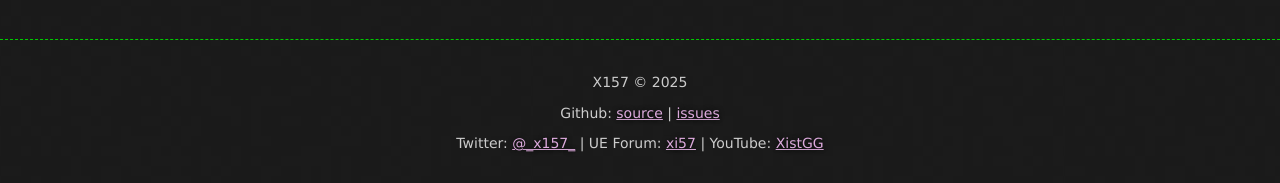
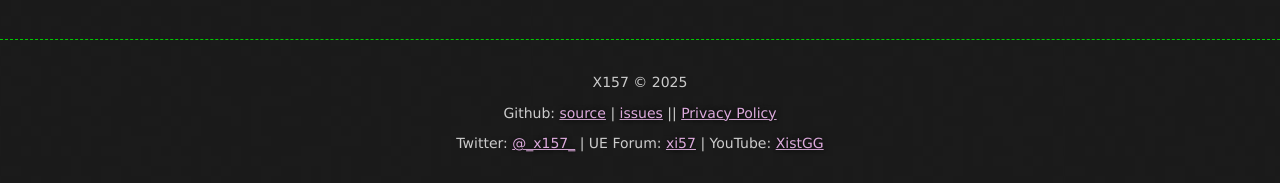
Before and after one commit to x157/x157.github.io, a Jekyll site: the page built from index.md, in a window 1280 px wide. Shown: the part 1119-1302 px from the top of the page. Built offline with Jekyll 4.4.1, drawn with Linux system fonts in a browser that asks for light colours; our own code applies the rules of GitHub Pages for plain Markdown files.

Commit message:
Link to Privacy Policy

```diff
--- a/_includes/footer.html
+++ b/_includes/footer.html
@@ -10,6 +10,8 @@
             <a href="https://github.com/x157/x157.github.io" id="SourceUrl">source</a>
             |
             <a href="https://github.com/x157/x157.github.io/issues">issues</a>
+            ||
+            <a href="https://www.xist.gg/legal/privacy.html">Privacy Policy</a>
         </p>
 
         <p>
```
